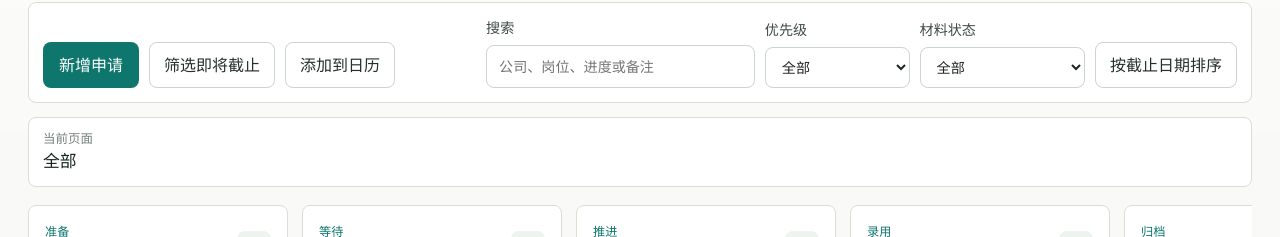
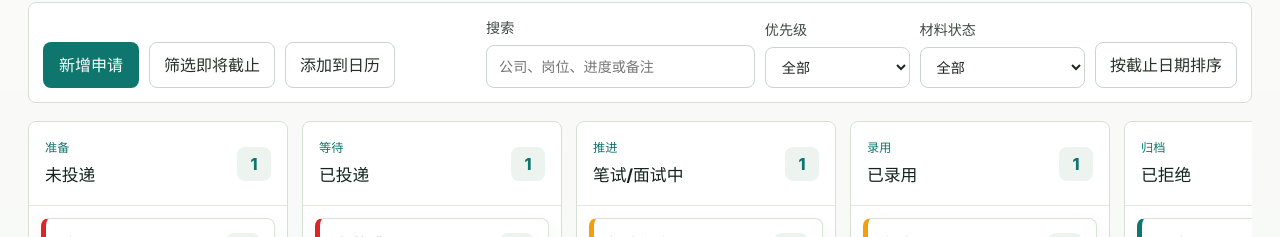
Before and after one commit to imxiaoxu/Campus-application, a React (Vite) app: page / in a window 1280 px wide. Shown: the part 421-658 px from the top of the page. Built offline with nearby package versions, Linux system fonts and the light colour scheme.

Commit message:
Remove current view banner

```diff
--- a/src/App.tsx
+++ b/src/App.tsx
@@ -1737,18 +1737,6 @@ function App() {
       </section>
       {feedbackMessage && <p className="feedback-message">{feedbackMessage}</p>}
 
-      <section className="view-banner" aria-label={t.currentPage}>
-        <div>
-          <span>{t.currentPage}</span>
-          <strong>{viewTitles[boardView]}</strong>
-        </div>
-        {boardView !== "all" && (
-          <button type="button" onClick={() => switchBoardView("all")}>
-            {t.backToAll}
-          </button>
-        )}
-      </section>
-
       {sortByDeadline ? (
         <section className="deadline-list" aria-label={t.deadlineSortTitle}>
           <div className="column-header">
```
